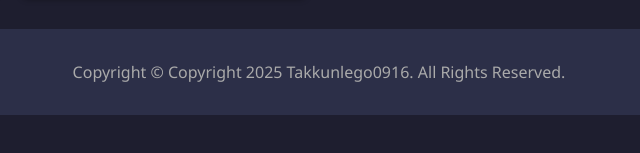
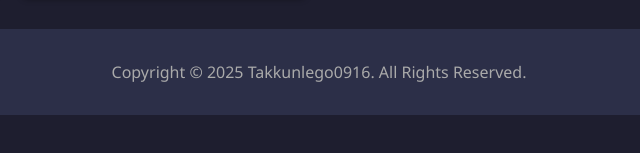
Before and after one commit to dsctool/dsctool.github.io, a plain HTML site: page index.html in a window 1280 px wide. Shown: the part 557-710 px from the top of the page, 321-961 px from the left. Drawn offline with Linux system fonts and the light colour scheme.

Commit message:
Update index.html

```diff
--- a/index.html
+++ b/index.html
@@ -52,7 +52,7 @@
   </main>
 
   <footer>
-    <p>Copyright &copy; Copyright 2025 Takkunlego0916. All Rights Reserved.</p>
+    <p>Copyright &copy; 2025 Takkunlego0916. All Rights Reserved.</p>
   </footer>
 
   <script src="app.js"></script>
```
